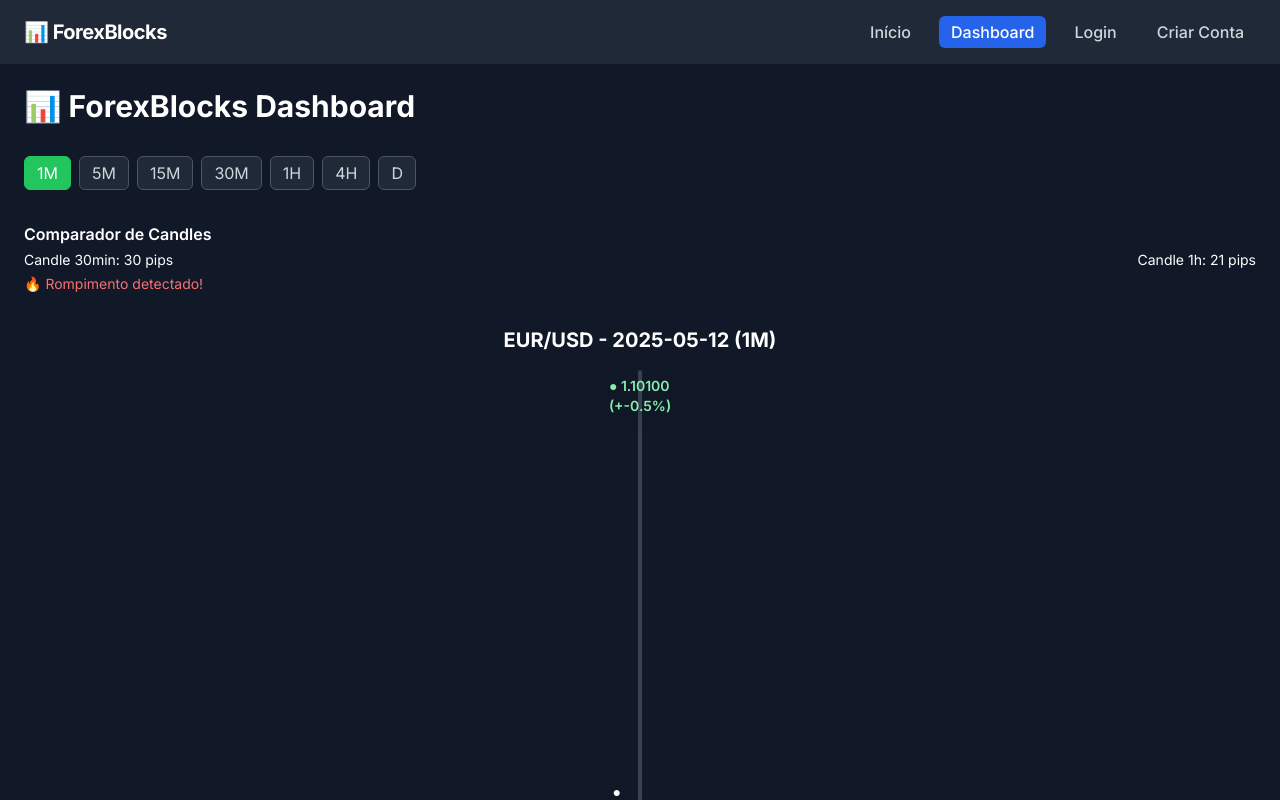
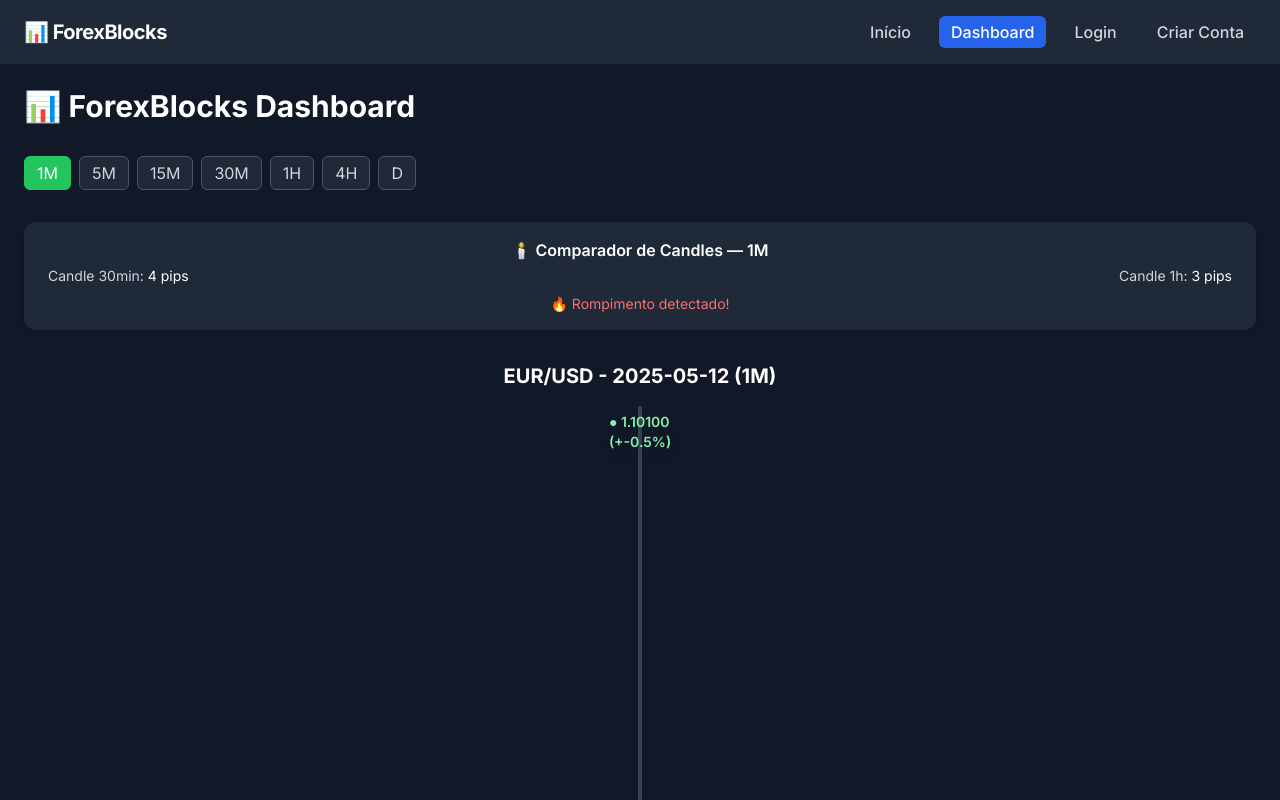
Before and after one commit to TulioBuarque/meusite-nextjs, a Next.js app: page /dashboard in a window 1280 px wide. Shown: the top 800 px of the page. Built offline with nearby package versions, Linux system fonts and the light colour scheme.

Commit message:
Update ComparadorCandles.tsx

```diff
--- a/src/components/kpis/ComparadorCandles.tsx
+++ b/src/components/kpis/ComparadorCandles.tsx
@@ -1,18 +1,37 @@
-export function ComparadorCandles({ candle30, candle1h }: { candle30: number; candle1h: number }) {
+'use client'
+
+import { useTimeframeStore } from '@/store/useTimeframeStore'
+
+const mockCandleData: Record<string, { candle30: number; candle1h: number }> = {
+  '1M': { candle30: 4, candle1h: 3 },
+  '5M': { candle30: 8, candle1h: 7 },
+  '15M': { candle30: 12, candle1h: 10 },
+  '30M': { candle30: 18, candle1h: 17 },
+  '1H': { candle30: 25, candle1h: 24 },
+  '4H': { candle30: 28, candle1h: 35 },
+  'D': { candle30: 30, candle1h: 42 },
+}
+
+export function ComparadorCandles() {
+  const timeframe = useTimeframeStore((state) => state.selectedTimeframe)
+  const { candle30, candle1h } = mockCandleData[timeframe]
   const destaque = candle30 > candle1h
+
   return (
-    <div className="mb-4">
+    <div className="mb-4 bg-gray-800 p-4 rounded-xl shadow-md">
       <p
-        className="font-semibold mb-1"
-        title="Comparador de Candles: Compara a movimentação (pips) dos candles de 30 minutos e 1 hora. Útil para detectar rompimentos recentes."
+        className="font-semibold mb-1 text-center"
+        title="Compara a movimentação (pips) dos candles de 30 minutos e 1 hora. Útil para detectar rompimentos recentes."
       >
-        Comparador de Candles
+        🕯️ Comparador de Candles — {timeframe}
       </p>
-      <div className="flex justify-between text-sm">
-        <div>Candle 30min: {candle30} pips</div>
-        <div>Candle 1h: {candle1h} pips</div>
+      <div className="flex justify-between text-sm text-gray-300 px-2">
+        <div>Candle 30min: <span className="text-white">{candle30} pips</span></div>
+        <div>Candle 1h: <span className="text-white">{candle1h} pips</span></div>
       </div>
-      {destaque && <p className="text-red-400 mt-1 text-sm">🔥 Rompimento detectado!</p>}
+      {destaque && (
+        <p className="text-red-400 mt-2 text-sm text-center">🔥 Rompimento detectado!</p>
+      )}
     </div>
   )
 }
```
